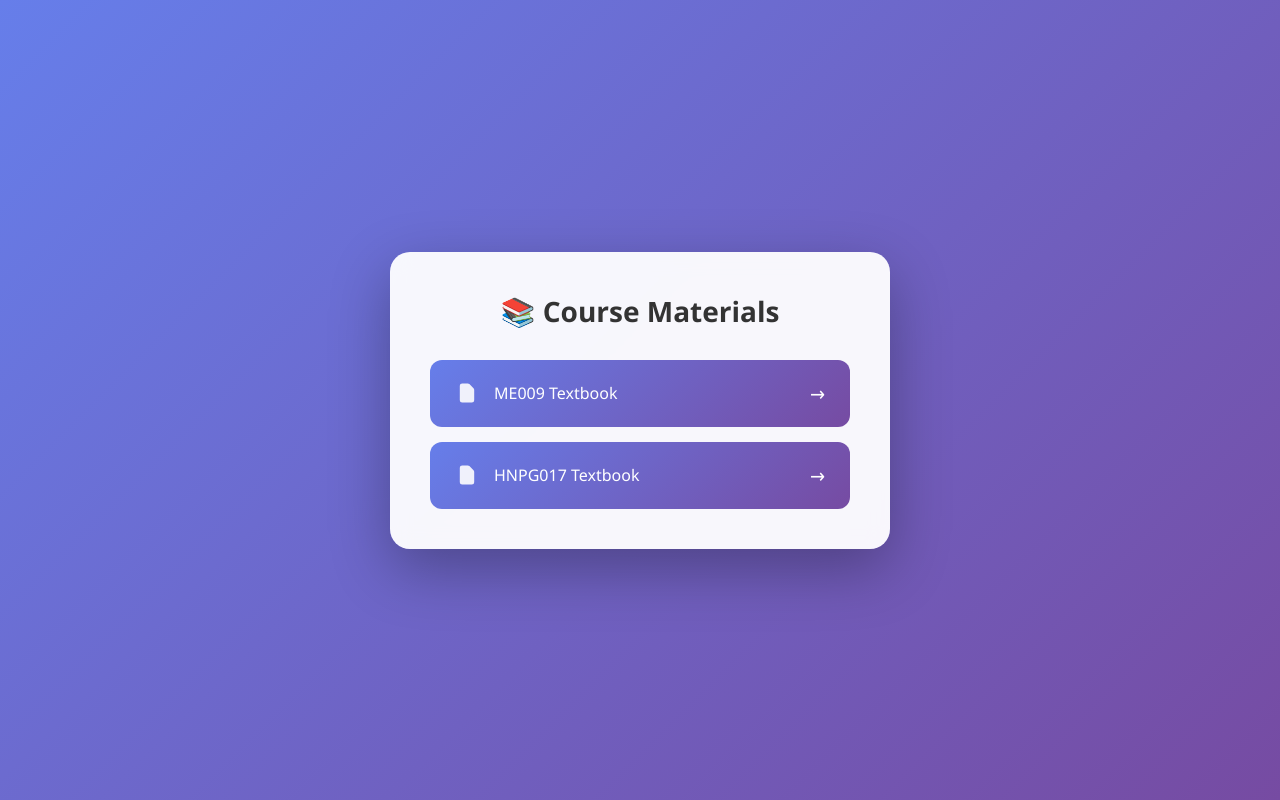
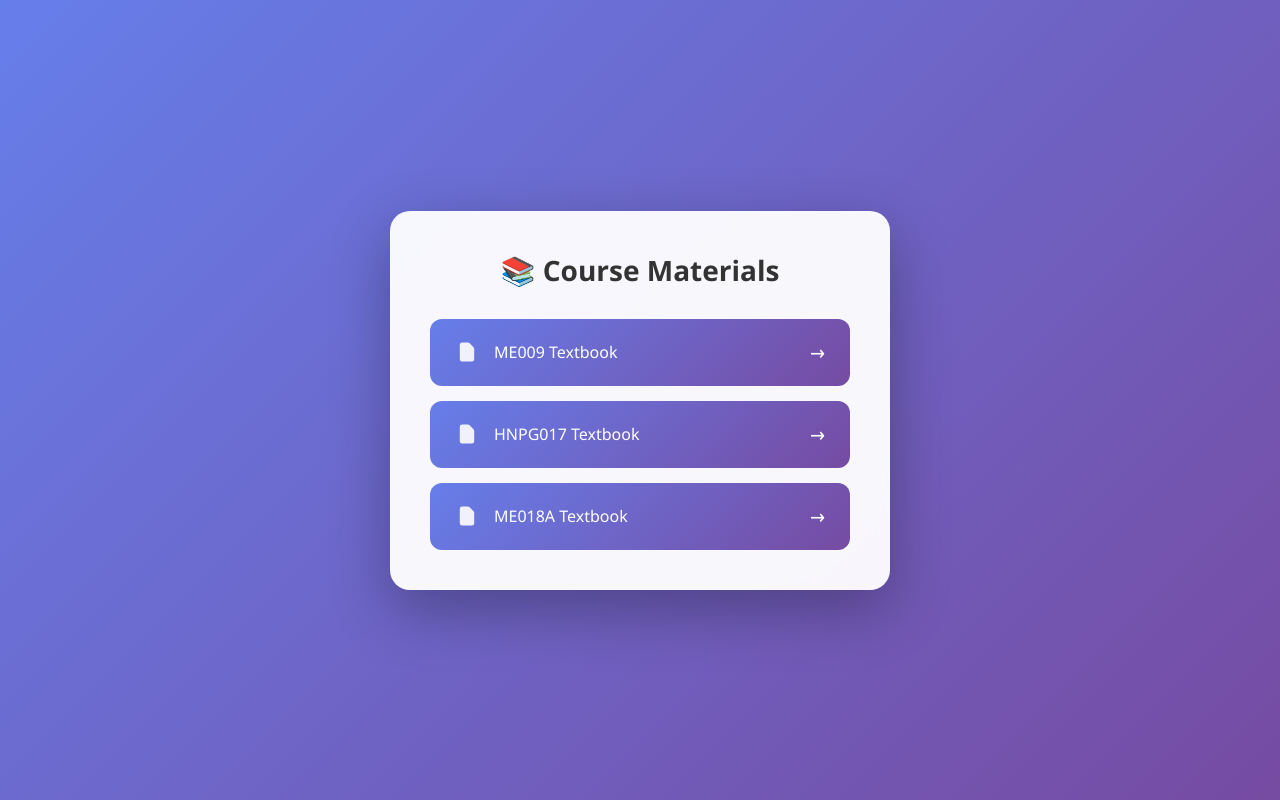
Before and after one commit to k-Jandhyala/ucrtextbookfiles, a plain HTML site: page index.html in a window 1280 px wide. Drawn offline with Linux system fonts and the light colour scheme.

Commit message:
ME018A Added

```diff
--- a/index.html
+++ b/index.html
@@ -119,6 +119,12 @@
           </svg>
           HNPG017 Textbook
         </a>
+        <a href="files/MATLAB_Programming_for_Engineers_5th_Edition.pdf" target="_blank" type="application/pdf">
+          <svg class="icon" fill="currentColor" viewBox="0 0 20 20">
+            <path d="M4 4a2 2 0 012-2h4.586A2 2 0 0112 2.586L15.414 6A2 2 0 0116 7.414V16a2 2 0 01-2 2H6a2 2 0 01-2-2V4z"/>
+          </svg>
+          ME018A Textbook
+        </a>
       </div>
     </div>
   </body>
```
Also changed, not shown: 1 other file.
